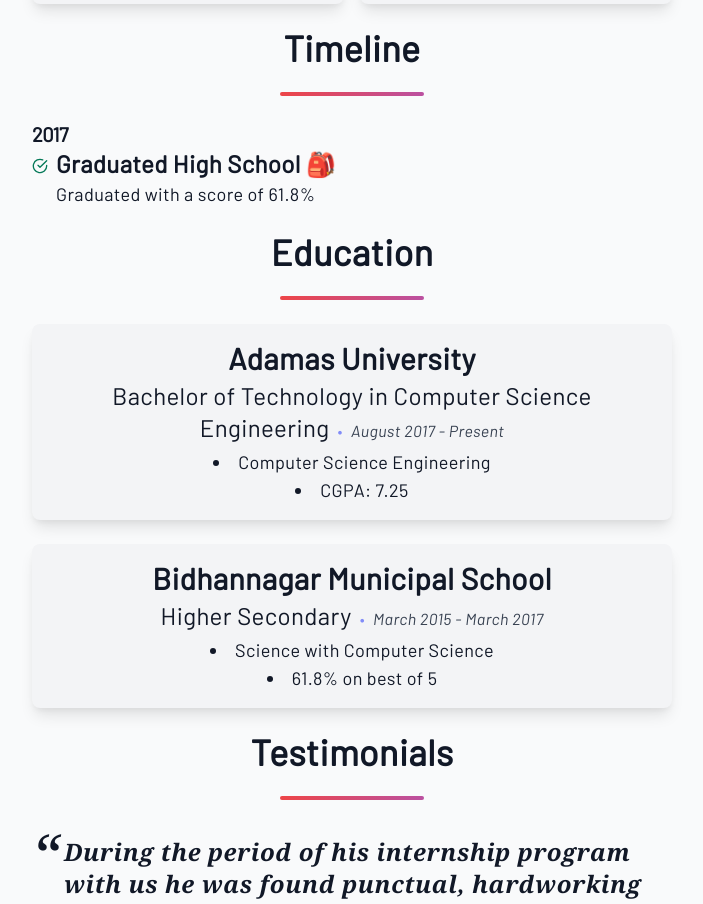
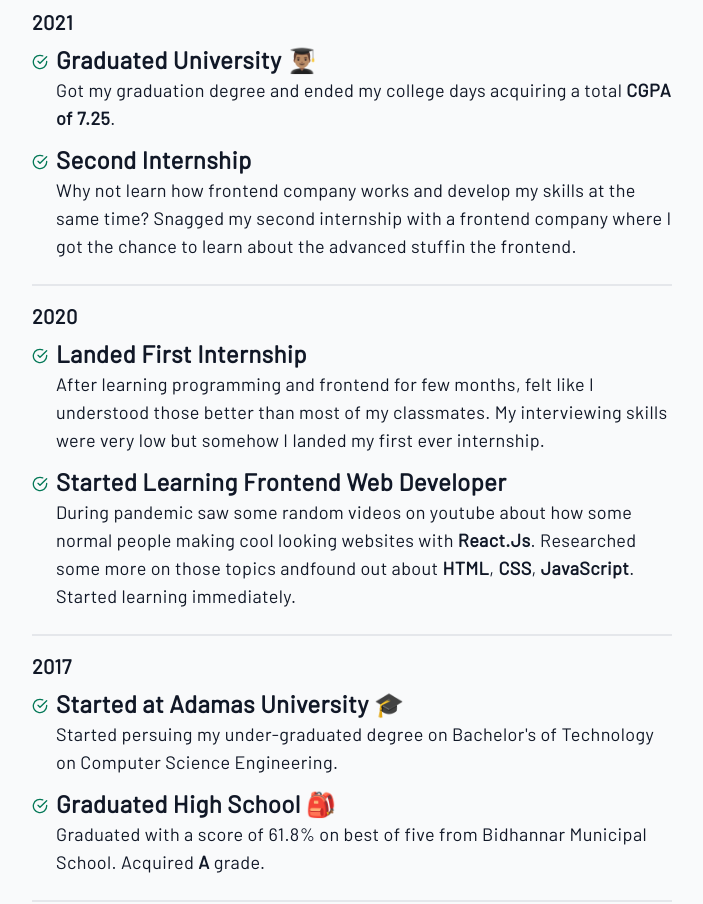
Before and after one commit to DawnMD/blog-next, a Next.js app: page / in a window 1280 px wide. Shown: the part 1860-2764 px from the top of the page, without its empty margins (288-991 px from the left). Built offline with nearby package versions, Linux system fonts and the light colour scheme; what @tailwindcss/typography would draw is missing.

Commit message:
added timeline, removed education, fixed padding, hover color

```diff
--- a/components/Portfolio/About.jsx
+++ b/components/Portfolio/About.jsx
@@ -2,14 +2,14 @@
 const About = () => {
 	return (
 		<Section title='About'>
-			<div className='flex flex-col gap-4 text-lg font-light text-center xl:w-4/5 lg:text-xl lg:text-left'>
-				<p className='px-3 '>
+			<div className='flex flex-col gap-4 text-lg text-center lg:text-left'>
+				<p>
 					I&apos;m a Computer Engineering student, will be graduating on 2021.
 					Knowledgeable in frontend technologies. Sometimes I use Next.js,
 					Redux, Node.js. I&apos;m currently experimenting with Express and
 					MongoDB.
 				</p>
-				<p className='px-3 text-lg font-light text-center lg:text-xl lg:text-left'>
+				<p>
 					I spend most of my time learning different web technologies and
 					creating content for my blog on interesting problems I&apos;ve had to
 					solve and create tutorials to educate and help others use various
--- a/components/Portfolio/Education.jsx
+++ /dev/null
@@ -1,51 +0,0 @@
-import SectionHeading from '../shared/SectionHeading';
-
-const Education = () => {
-	const education = [
-		{
-			college: 'Adamas University',
-			degree: 'Bachelor of Technology in Computer Science Engineering',
-			duration: 'August 2017 - Present',
-			descp: 'Computer Science Engineering',
-			outcome: 'CGPA: 7.25',
-		},
-		{
-			college: 'Bidhannagar Municipal School',
-			degree: 'Higher Secondary',
-			duration: 'March 2015 - March 2017',
-			descp: 'Science with Computer Science',
-			outcome: '61.8% on best of 5',
-		},
-	];
-	return (
-		<SectionHeading title='Education'>
-			<div className='flex flex-col gap-4 lg:gap-6'>
-				{education.map((edu) => {
-					return (
-						<div
-							key={edu.outcome}
-							className='px-6 py-4 space-y-1 text-center bg-gray-100 rounded-lg shadow-lg dark:bg-gray-900'>
-							<h3 className='text-2xl font-semibold lg:text-3xl'>
-								{edu.college}
-							</h3>
-							<p className='space-x-2'>
-								<span className='text-xl font-medium lg:text-2xl'>
-									{edu.degree}
-								</span>
-								<span className='text-indigo-400'>&#8226;</span>
-								<em className='text-gray-700 dark:text-gray-400'>
-									{edu.duration}
-								</em>
-							</p>
-							<ul className='text-lg list-disc list-inside'>
-								<li>{edu.descp}</li>
-								<li>{edu.outcome}</li>
-							</ul>
-						</div>
-					);
-				})}
-			</div>
-		</SectionHeading>
-	);
-};
-export default Education;
--- a/components/Portfolio/Testimonials.jsx
+++ b/components/Portfolio/Testimonials.jsx
@@ -22,7 +22,7 @@
 				<figure
 					className='relative flex flex-col gap-2 px-6 py-3 lg:gap-4'
 					key={person}>
-					<blockquote className='font-serif italic before:absolute before:top-0 before:left-0 before:text-6xl before:content-quote'>
+					<blockquote className='font-serif italic before:absolute before:top-0 before:-left-1 before:text-6xl before:content-quote'>
 						<p className='pl-2 text-xl font-bold tracking-wide xl:text-2xl'>
 							{words}
 						</p>
--- a/components/Portfolio/Timeline.jsx
+++ b/components/Portfolio/Timeline.jsx
@@ -1,15 +1,96 @@
 import TimelineIcon from '../shared/Icons/TimelineIcon';
 import Section from '../shared/SectionHeading';
+import parse from 'html-react-parser';
+const timelineDatas = [
+	{
+		year: 2021,
+		timelineProgress: [
+			{
+				heading: 'Graduated University 👨🏽‍🎓',
+				caption:
+					'Got my graduation degree and ended my college days acquiring a total <strong>CGPA of 7.25</strong>.',
+			},
+			{
+				heading: 'Second Internship',
+				caption:
+					'Why not learn how frontend company works and develop my skills at the same time? Snagged my second internship with a frontend company where I got the chance to learn about the advanced stuffin the frontend.',
+			},
+		],
+	},
+	{
+		year: 2020,
+		timelineProgress: [
+			{
+				heading: 'Landed First Internship',
+				caption:
+					'After learning programming and frontend for few months, felt like I understood those better than most of my classmates. My interviewing skills were very low but somehow I landed my first ever internship.',
+			},
+			{
+				heading: 'Started Learning Frontend Web Developer',
+				caption:
+					'During pandemic saw some random videos on youtube about how some normal people making cool looking websites with <strong>React.Js</strong>. Researched some more on those topics andfound out about <strong>HTML</strong>, <strong>CSS</strong>, <strong>JavaScript</strong>. Started learning immediately.',
+			},
+		],
+	},
+	{
+		year: 2017,
+		timelineProgress: [
+			{
+				heading: 'Started at Adamas University 🎓',
+				caption: `Started persuing my under-graduated degree on Bachelor&apos;s of
+						Technology on Computer Science Engineering.`,
+			},
+			{
+				heading: 'Graduated High School 🎒',
+				caption: `Graduated with a score of 61.8% on best of five from Bidhannar
+						Municipal School. Acquired <strong>A</strong> grade.`,
+			},
+		],
+	},
+	{
+		year: 2016,
+		timelineProgress: [
+			{
+				heading: 'Learned How to Program',
+				caption:
+					'The one whom I saw writing some secret code like languages, taught me the basics on how to write a program on <strong>C</strong>. From that moment I knew it was gonna be interesting uphill.',
+			},
+		],
+	},
+	{
+		year: 2015,
+		timelineProgress: [
+			{
+				heading: 'Started Knowing About Programming 🙇🏽‍♂️',
+				caption:
+					'By watching a friend&apos;s brother writing something which back then I thought as some secret code language, my interest over learning that particular language statred developing.',
+			},
+		],
+	},
+];
 const Timeline = () => {
 	return (
 		<Section title='Timeline'>
-			<div className='w-full'>
-				<h3 className='text-xl font-semibold tracking-tight'>2017</h3>
-				<div className='flex items-center gap-2'>
-					<TimelineIcon />
-					<h3 className='text-2xl font-semibold'>Graduated High School 🎒</h3>
-				</div>
-				<p className='pl-6 text-lg'>Graduated with a score of 61.8%</p>
+			<div className='flex flex-col w-full gap-4'>
+				{timelineDatas.map((data, dataIdx) => (
+					<div key={dataIdx} className='flex flex-col gap-2'>
+						<h3 className='text-lg font-bold lg:text-xl'>{data.year}</h3>
+						<ul className='flex flex-col gap-3'>
+							{data.timelineProgress.map((yearData, yearDataIdx) => (
+								<li key={yearDataIdx}>
+									<div className='flex items-center gap-2'>
+										<TimelineIcon />
+										<h3 className='text-xl font-semibold lg:text-2xl'>
+											{yearData.heading}
+										</h3>
+									</div>
+									<p className='pl-6 lg:text-lg'>{parse(yearData.caption)}</p>
+								</li>
+							))}
+						</ul>
+						<hr className='mt-4 border border-gray-200 dark:border-gray-500' />
+					</div>
+				))}
 			</div>
 		</Section>
 	);
--- a/components/Portfolio/index.jsx
+++ b/components/Portfolio/index.jsx
@@ -1,5 +1,4 @@
 import About from './About';
-import Education from './Education';
 import Hero from './Hero';
 import Skills from './Skills';
 import Testimonials from './Testimonials';
@@ -11,7 +10,6 @@
 			<About />
 			<Skills />
 			<Timeline />
-			<Education />
 			<Testimonials />
 		</>
 	);
--- a/components/shared/Footer/index.jsx
+++ b/components/shared/Footer/index.jsx
@@ -9,19 +9,20 @@
 				Say hello at{' '}
 				<a
 					href='mailto:mainakdas104@gmail.com?subject=Hello'
-					className='font-semibold tracking-wider hover:text-gray-900 dark:hover:text-gray-50'>
+					className='font-semibold tracking-wider hover:text-black dark:hover:text-white'>
 					mainakdas104@gmail.com
 				</a>
 			</div>
 			<div className='flex flex-col items-center text-sm text-gray-500 dark:text-gray-300'>
 				<p>
-					Made with ❤️ by <span className='font-bold'>Mainak Das</span>
+					Made with ❤️ by{' '}
+					<span className='font-bold tracking-wide'>Mainak Das</span>
 				</p>
 				<p>
 					Powered by{' '}
 					<a
 						href='https://docs.forem.com/api/'
-						className='font-semibold hover:text-gray-900 dark:hover:text-gray-50'>
+						className='font-semibold hover:text-black dark:hover:text-white'>
 						Dev.to API
 					</a>
 				</p>
--- a/package.json
+++ b/package.json
@@ -11,8 +11,7 @@
   "dependencies": {
     "next": "11.0.1",
     "react": "17.0.2",
-    "react-dom": "17.0.2",
-    "remark-highlight.js": "^6.0.0"
+    "react-dom": "17.0.2"
   },
   "devDependencies": {
     "@tailwindcss/forms": "^0.3.3",
@@ -22,6 +21,7 @@
     "eslint": "7.29.0",
     "eslint-config-next": "11.0.1",
     "framer-motion": "^4.1.17",
+    "html-react-parser": "^1.2.7",
     "next-seo": "^4.26.0",
     "next-themes": "0.0.15",
     "postcss": "^8.3.5",
```
Also changed, not shown: 1 other file (tests, documents, lock files or other folders).
